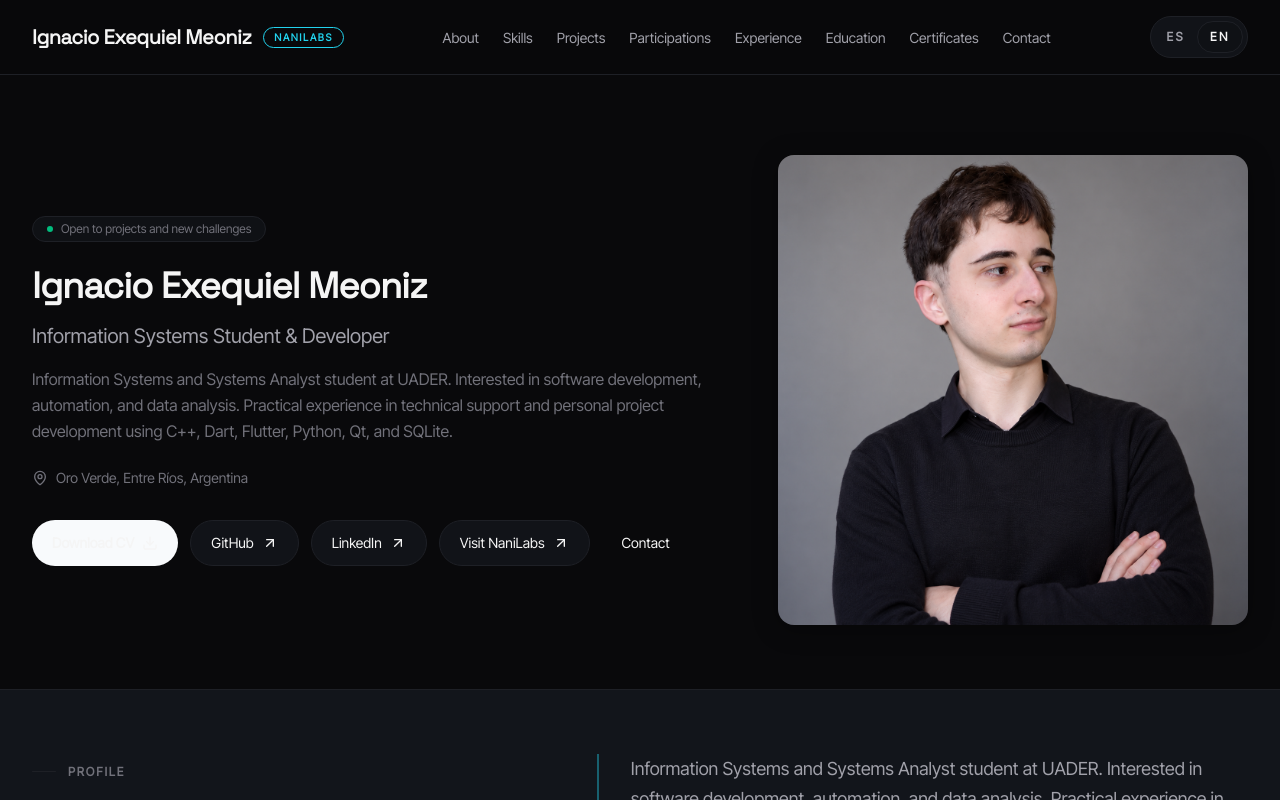
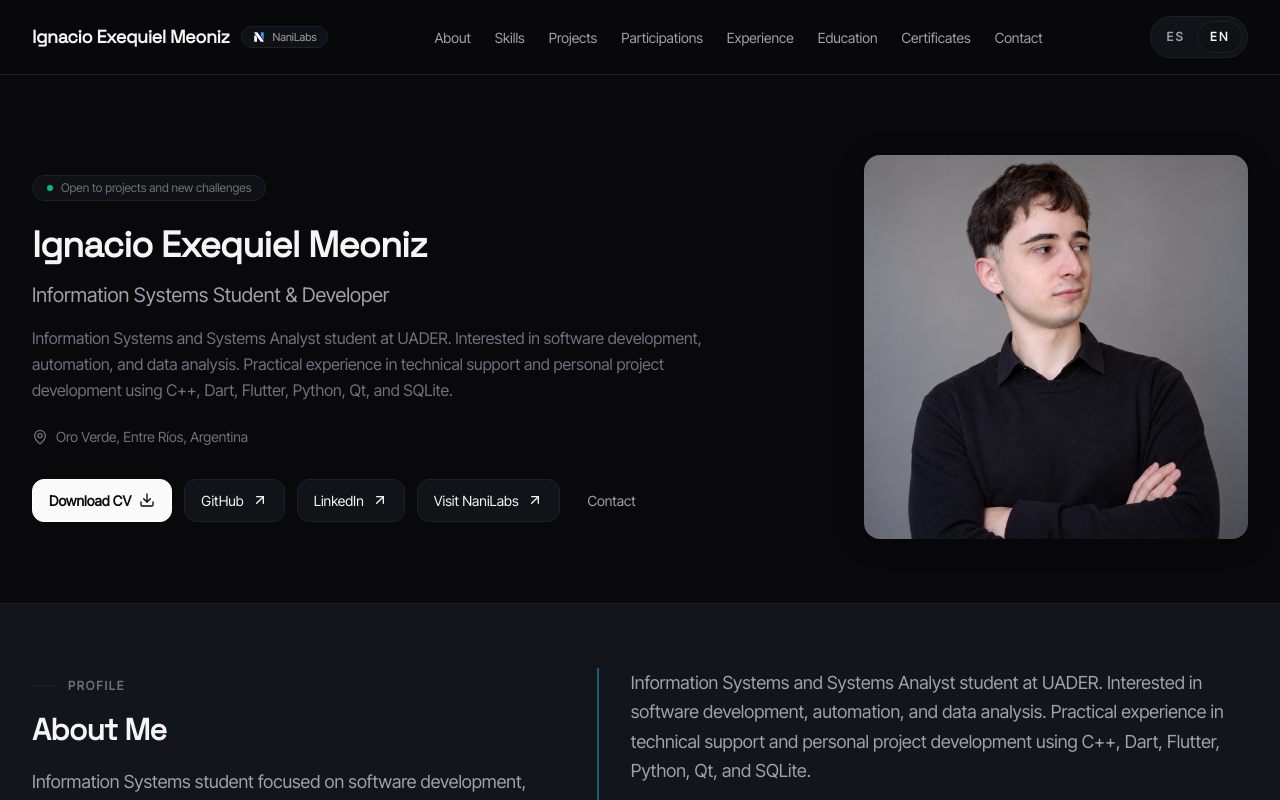
Before and after one commit to NaniLabs/personal-website, a React (Vite) app: page / in a window 1280 px wide. Shown: the top 800 px of the page. Built offline with nearby package versions, Linux system fonts and the light colour scheme.

Commit message:
fix(ui): fix primary button text contrast, update favicon and navbar NaniLabs mark

```diff
--- a/src/components/layout/Navbar.tsx
+++ b/src/components/layout/Navbar.tsx
@@ -28,12 +28,30 @@ export function Navbar({ portfolio }: NavbarProps) {
     <header className="sticky top-0 z-50 border-b bg-[var(--color-bg)]/80 backdrop-blur-xl" style={{ borderColor: 'var(--color-border)' }}>
       <div className="section-shell flex items-center justify-between py-4">
         <div className="flex items-center gap-3">
-          <a href="/" className="font-display text-xl font-bold tracking-tight text-[var(--color-text)]" aria-label="Inicio">
+          <a href="/" className="font-display text-lg font-semibold tracking-tight text-[var(--color-text)]" aria-label="Inicio">
             {portfolio.site.siteName}
           </a>
-          <span className="hidden px-2.5 py-0.5 text-[10px] font-semibold uppercase tracking-[0.15em] text-[var(--color-accent)] border rounded-full sm:inline-flex" style={{ borderColor: 'var(--color-accent)' }}>
-            NaniLabs
-          </span>
+          <a
+            href="https://nanilabs.lat"
+            target="_blank"
+            rel="noreferrer"
+            className="hidden items-center gap-1.5 px-2.5 py-0.5 text-[11px] font-medium text-[var(--color-text-muted)] hover:text-[var(--color-text)] border rounded-md bg-[var(--color-bg-elevated)] sm:inline-flex transition-colors"
+            style={{ borderColor: 'var(--color-border)' }}
+          >
+            <svg className="h-3.5 w-3.5" viewBox="0 0 100 100" fill="none" xmlns="http://www.w3.org/2000/svg" aria-hidden="true">
+              <defs>
+                <linearGradient id="nl-cv-right" x1="74" y1="16" x2="74" y2="70" gradientUnits="userSpaceOnUse">
+                  <stop offset="0%" stopColor="#29b6f6" />
+                  <stop offset="55%" stopColor="#4f7df9" />
+                  <stop offset="100%" stopColor="#6366f1" />
+                </linearGradient>
+              </defs>
+              <path d="M16 42C16 39.8 17.8 38 20 38H22.5C23.8 38 25 38.6 25.8 39.6L34.8 52.2C35.6 53.3 36 54.6 36 56V80C36 82.2 34.2 84 32 84H20C17.8 84 16 82.2 16 80V42Z" fill="#fafafa" />
+              <path d="M18.5 16H34.5C36.4 16 38.2 16.9 39.3 18.4L83.2 79.2C84.7 81.2 83.2 84 80.8 84H65.5C63.6 84 61.8 83.1 60.7 81.6L16.8 20.8C15.3 18.8 16.8 16 19.2 16H18.5Z" fill="#fafafa" />
+              <path d="M64 20C64 17.8 65.8 16 68 16H80C82.2 16 84 17.8 84 20V66.5C84 68.2 81.9 69 80.9 67.6L64.8 45.2C64.3 44.5 64 43.6 64 42.7V20Z" fill="url(#nl-cv-right)" />
+            </svg>
+            <span>NaniLabs</span>
+          </a>
         </div>
 
         <nav className="hidden items-center gap-6 lg:flex" aria-label="Navegación principal">
--- a/src/components/ui/ButtonLink.tsx
+++ b/src/components/ui/ButtonLink.tsx
@@ -11,12 +11,6 @@ interface ButtonLinkProps {
   className?: string
 }
 
-const variants = {
-  primary:
-    'bg-[#f8fafc] text-[#09090b] font-semibold hover:bg-[#e2e8f0] transition-colors',
-  secondary: 'border border-[var(--color-border)] bg-[var(--color-bg-card)] text-[var(--color-text)] hover:bg-[var(--color-bg-elevated)] transition-colors',
-  ghost: 'text-[var(--color-text-muted)] hover:bg-[var(--color-bg-elevated)] hover:text-[var(--color-text)] transition-colors',
-}
 
 export function ButtonLink({
   href,
@@ -26,9 +20,14 @@ export function ButtonLink({
   download = false,
   className,
 }: ButtonLinkProps) {
-  const baseStyles = 'inline-flex items-center justify-center gap-2 rounded-full px-5 py-3 text-sm font-medium transition-all duration-300 focus-ring'
+  const isPrimary = variant === 'primary'
+  const isSecondary = variant === 'secondary'
 
-  const borderStyle = variant === 'secondary' ? 'border-[var(--color-border)]' : 'border-transparent'
+  const baseClass = isPrimary
+    ? 'btn-primary'
+    : isSecondary
+    ? 'btn-secondary'
+    : 'btn-ghost'
 
   return (
     <a
@@ -36,7 +35,8 @@ export function ButtonLink({
       target={external ? '_blank' : undefined}
       rel={external ? 'noreferrer' : undefined}
       download={download}
-      className={cn(baseStyles, borderStyle, variants[variant], className)}
+      className={cn(baseClass, className)}
+      style={isPrimary ? { color: '#09090b', backgroundColor: '#fafafa' } : undefined}
     >
       <span>{label}</span>
       {download ? <Download className="h-4 w-4" /> : external ? <ArrowUpRight className="h-4 w-4" /> : null}
--- a/src/index.css
+++ b/src/index.css
@@ -99,6 +99,7 @@ body {
   color: #fff;
 }
 
+@layer base {
   a {
     color: inherit;
     text-decoration: none;
@@ -114,6 +115,7 @@ select {
   img {
     display: block;
     max-width: 100%;
+  }
 }
 
 .section-shell {
@@ -456,13 +458,13 @@ img {
   align-items: center;
   justify-content: center;
   gap: 0.5rem;
-  border-radius: var(--radius-full);
+  border-radius: var(--radius-md);
   background: #fafafa;
   border: 1px solid #ffffff;
-  padding: 0.75rem 1.25rem;
+  padding: 0.625rem 1rem;
   font-size: 0.875rem;
   font-weight: 600;
-  color: #09090b;
+  color: #09090b !important;
   box-shadow: none;
   transition: all var(--transition-base);
   outline: none;
@@ -471,6 +473,7 @@ img {
 .btn-primary:hover {
   background: #e4e4e7;
   border-color: #e4e4e7;
+  color: #09090b !important;
 }
 
 .btn-primary:focus-visible {
@@ -486,10 +489,10 @@ img {
   align-items: center;
   justify-content: center;
   gap: 0.5rem;
-  border-radius: var(--radius-full);
+  border-radius: var(--radius-md);
   border: 1px solid var(--color-border);
   background-color: var(--color-bg-card);
-  padding: 0.75rem 1.25rem;
+  padding: 0.625rem 1rem;
   font-size: 0.875rem;
   font-weight: 500;
   color: var(--color-text);
@@ -499,6 +502,7 @@ img {
 
 .btn-secondary:hover {
   background-color: var(--color-bg-elevated);
+  border-color: #3f3f46;
 }
 
 .btn-secondary:focus-visible {
@@ -514,8 +518,8 @@ img {
   align-items: center;
   justify-content: center;
   gap: 0.5rem;
-  border-radius: var(--radius-full);
-  padding: 0.75rem 1.25rem;
+  border-radius: var(--radius-md);
+  padding: 0.625rem 1rem;
   font-size: 0.875rem;
   font-weight: 500;
   color: var(--color-text-muted);
```
Also changed, not shown: public/favicon.svg. Lines whose indentation alone changed are shown as unchanged.
